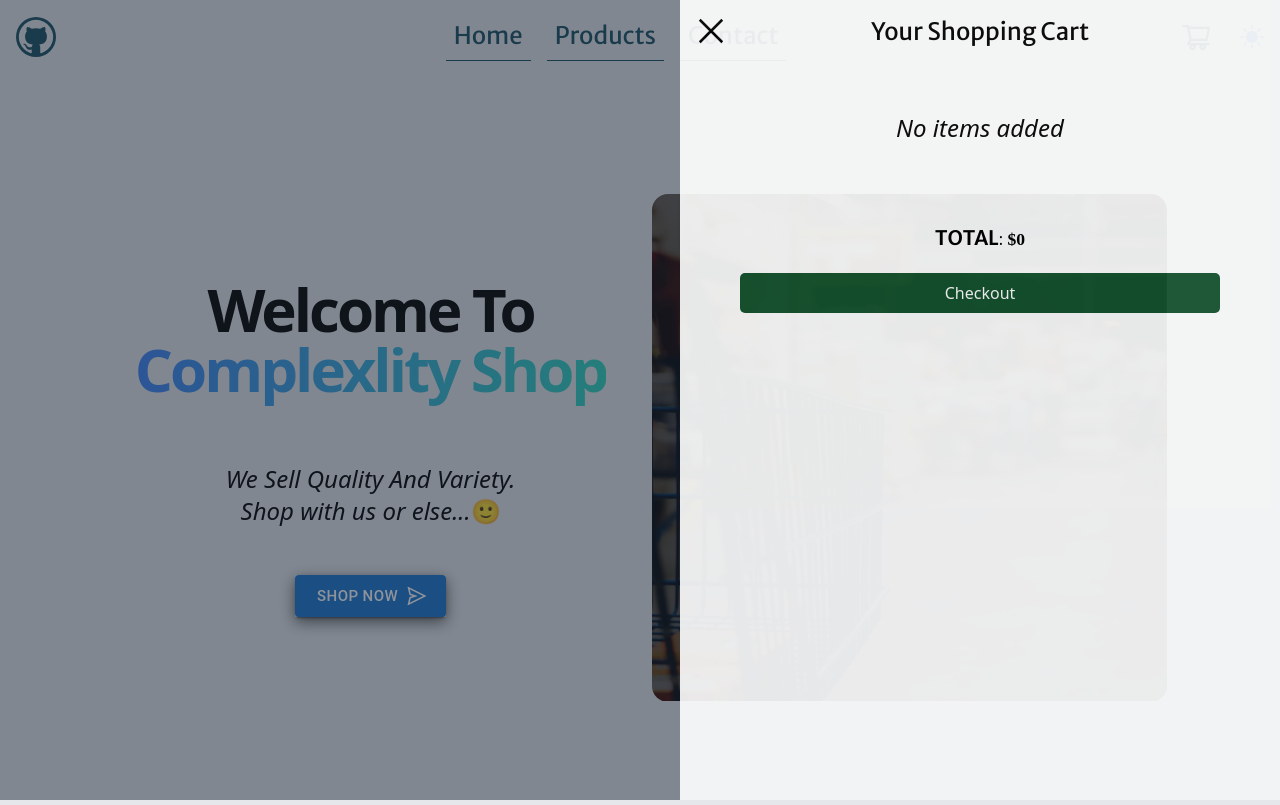
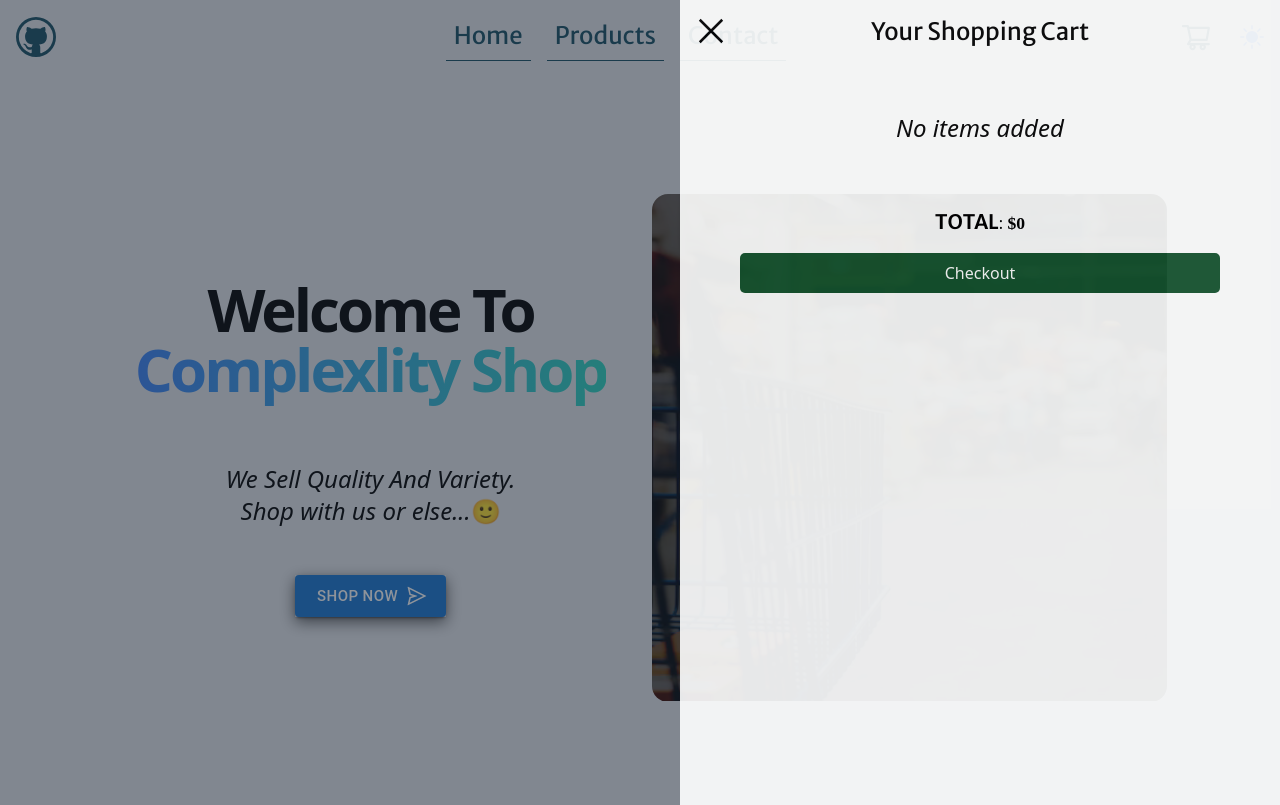
Before and after one commit to Complexlity/eCommerce-site, a React (Vite) app: page / in a window 1280 px wide. Both pictures are taken after a click on the element 1195 px from the left and 36 px from the top of the page. Built offline with nearby package versions, Linux system fonts and the light colour scheme.

Commit message:
Reduce cart margins

```diff
--- a/src/components/Cart.tsx
+++ b/src/components/Cart.tsx
@@ -57,10 +57,10 @@ const Cart: FC<Props> = () => {
         <div className="absolute left-4 top-4" onClick={closeCart}>
           <GrClose size={"30"} />
         </div>
-        <div className="ml-4 mt-5 xs:ml-0 xs:mt-4">
+        <div className="ml-4 mt-4 xs:ml-0 xs:mt-4">
           <h1 className="heading text-xl xs:text-2xl">Your Shopping Cart</h1>
           <CartItems />
-          <p className="mt-4">
+          <p className="mt-e">
             <span className="heading text-xl font-semibold">TOTAL</span>:
             <span className="price text-2xl">
               {" "}
@@ -69,7 +69,7 @@ const Cart: FC<Props> = () => {
           </p>
           <button
             onClick={alertUser}
-            className="mt-4 w-4/5 rounded-[5px] bg-green-900 py-2 text-white dark:text-gray-200"
+            className="mt-3 w-4/5 rounded-[5px] bg-green-900 py-2 text-white dark:text-gray-200"
           >
             Checkout
           </button>
--- a/src/components/CartItems.tsx
+++ b/src/components/CartItems.tsx
@@ -26,7 +26,7 @@ const CartItems: FC = () => {
           No items added
         </div>
       ) : (
-        <ul className="mt-4 grid max-h-[calc(100vh-15rem)] gap-4 overflow-y-auto p-2">
+        <ul className="mt-4 grid max-h-[calc(100vh-10rem)] gap-4 overflow-y-auto p-2">
           {cartItems.map((items) => {
             return <Items key={items.id} items={items} />;
           })}
--- a/src/index.css
+++ b/src/index.css
@@ -6,6 +6,10 @@
 body {
   overflow-x: hidden;
 } */
+
+body {
+  position: relative;
+}
 
 @font-face {
   font-family: pricesFont;
@@ -64,6 +68,10 @@ nav,
   height: calc(100vh - 70px);
 }
 
+.cart-list {
+  max-height: calc(100vh - 10rem);
+}
+
 .float-button {
   animation: float 5s ease-in-out infinite;
 }
```
